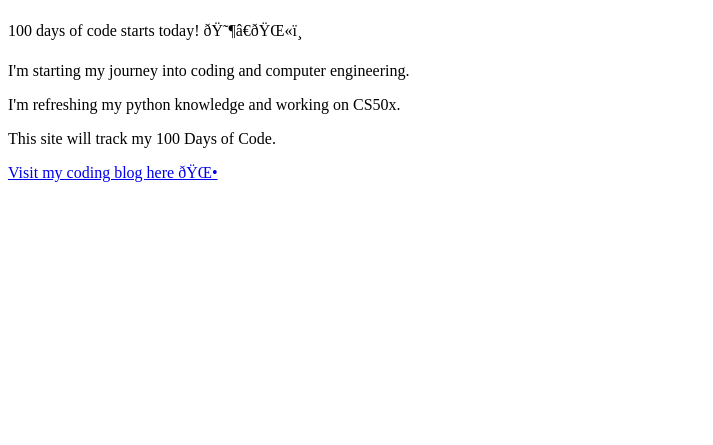
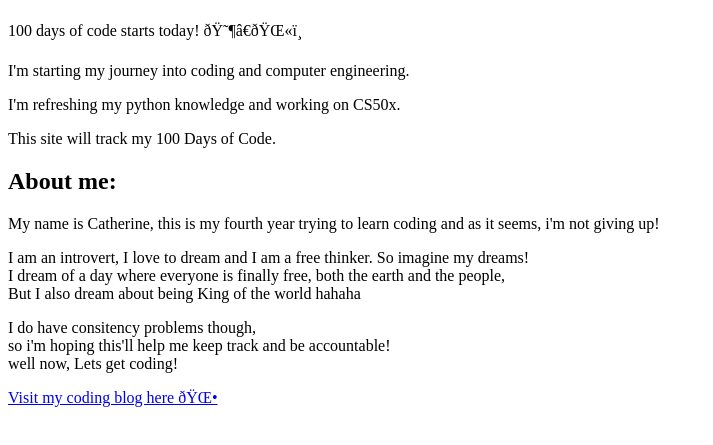
Before and after one commit to Blackwolf064/personal-website, a plain HTML site: page index.html in a window 1280 px wide. Shown: the part 61-506 px from the top of the page, without its empty margins (0-713 px from the left). Drawn offline with Linux system fonts and the light colour scheme.

Commit message:
Update index.html

```diff
--- a/index.html
+++ b/index.html
@@ -11,6 +11,12 @@
       <p>I'm refreshing my python knowledge and working on CS50x.</p>
       This site will track my 100 Days of Code.
     </p>
+    <h2>About me:</h2>
+    My name is Catherine, this is my fourth year trying to learn coding and as it seems, i'm not giving up!
+    <p>I am an introvert, I love to dream and I am a free thinker. So imagine my dreams!<br>I dream of a day where
+      everyone is finally free, both the earth and the people, <br>But I also dream about being King of the world hahaha
+    </p>
+    <p>I do have consitency problems though, <br> so i'm hoping this'll help me keep track and be accountable!<br>well now, Lets get coding!</p>
     <p><a href="blog.html">Visit my coding blog here 🌕 </a> </p>
   </body>
 </html>
```
